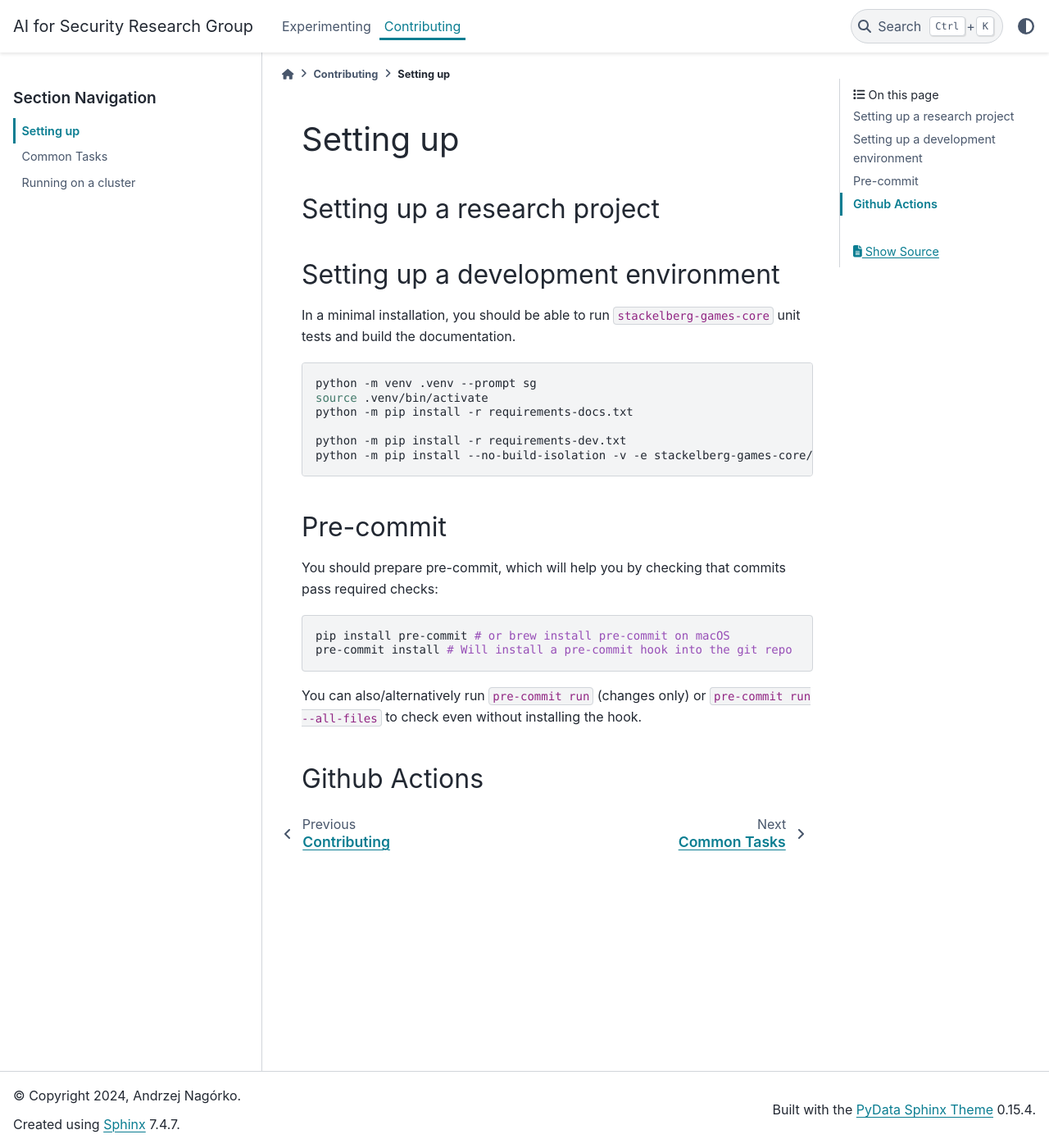
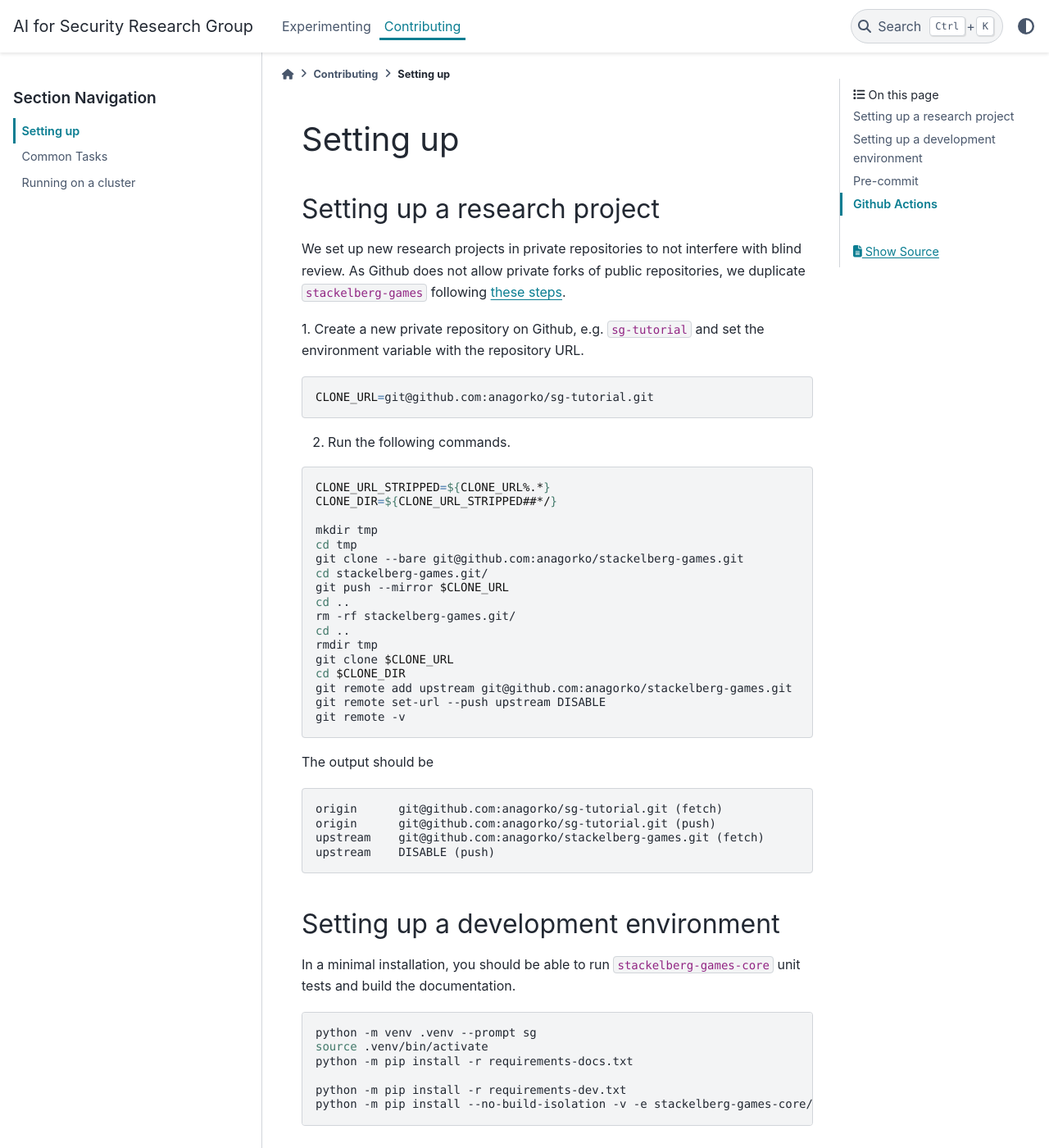
Before and after one commit to anagorko/stackelberg-games, a Sphinx documentation site: the page built from docs/contributing/setup.rst, in a window 1280 px wide and 1400 px high. Shown: the whole window at 82% size. Built offline with Sphinx 7.4.7 and the PyData theme 0.15.4, drawn with Linux system fonts in a browser that asks for light colours; pages that are not in the unit, such as notebooks, are missing from menus.

Commit message:
Forking docs

```diff
--- a/docs/contributing/setup.rst
+++ b/docs/contributing/setup.rst
@@ -4,7 +4,47 @@ Setting up
 Setting up a research project
 -----------------------------
 
+We set up new research projects in private repositories to not interfere with blind review.
+As Github does not allow private forks of public repositories, we duplicate :code:`stackelberg-games`
+following `these steps <https://gist.github.com/0xjac/85097472043b697ab57ba1b1c7530274>`_.
 
+1. Create a new private repository on Github, e.g. :code:`sg-tutorial` and set the environment variable
+with the repository URL.
+
+.. code-block:: bash
+
+    CLONE_URL=git@github.com:anagorko/sg-tutorial.git
+
+2. Run the following commands.
+
+.. code-block:: bash
+
+    CLONE_URL_STRIPPED=${CLONE_URL%.*}
+    CLONE_DIR=${CLONE_URL_STRIPPED##*/}
+
+    mkdir tmp
+    cd tmp
+    git clone --bare git@github.com:anagorko/stackelberg-games.git
+    cd stackelberg-games.git/
+    git push --mirror $CLONE_URL
+    cd ..
+    rm -rf stackelberg-games.git/
+    cd ..
+    rmdir tmp
+    git clone $CLONE_URL
+    cd $CLONE_DIR
+    git remote add upstream git@github.com:anagorko/stackelberg-games.git
+    git remote set-url --push upstream DISABLE
+    git remote -v
+
+The output should be
+
+.. code-block:: terminal
+
+    origin	git@github.com:anagorko/sg-tutorial.git (fetch)
+    origin	git@github.com:anagorko/sg-tutorial.git (push)
+    upstream	git@github.com:anagorko/stackelberg-games.git (fetch)
+    upstream	DISABLE (push)
 
 Setting up a development environment
 ------------------------------------
```
